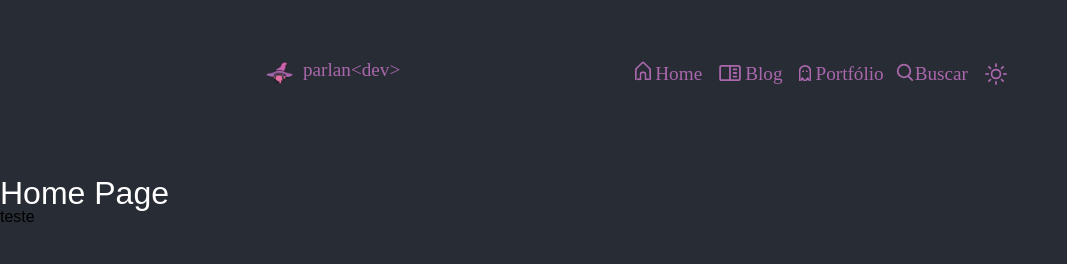
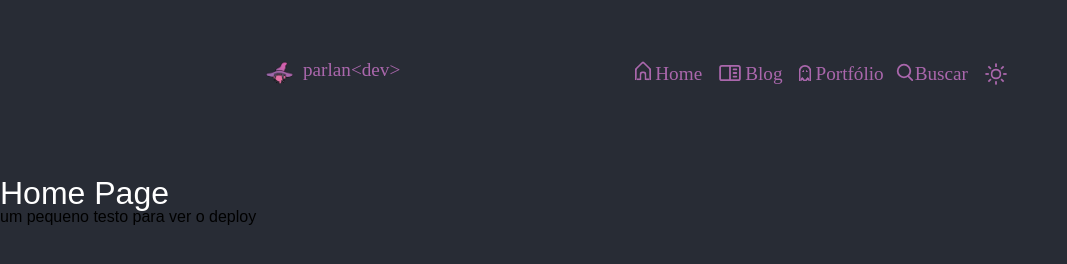
Before and after one commit to parlandin/blog-site, a Gatsby site: page / in a window 1280 px wide. Shown: the top 264 px of the page, without its empty margins (0-1067 px from the left). Built offline with nearby package versions, Linux system fonts and the light colour scheme; Gatsby itself is replaced by a stand-in of ours.

Commit message:
chore: test deploy

```diff
--- a/src/pages/index.tsx
+++ b/src/pages/index.tsx
@@ -8,7 +8,7 @@
     <MainLayout>
       <div style={{ height: "1000px", marginTop: "80px" }}>
         <Title>Home Page</Title>
-        <p>teste</p>
+        <p>um pequeno testo para ver o deploy</p>
       </div>
     </MainLayout>
   );
```
